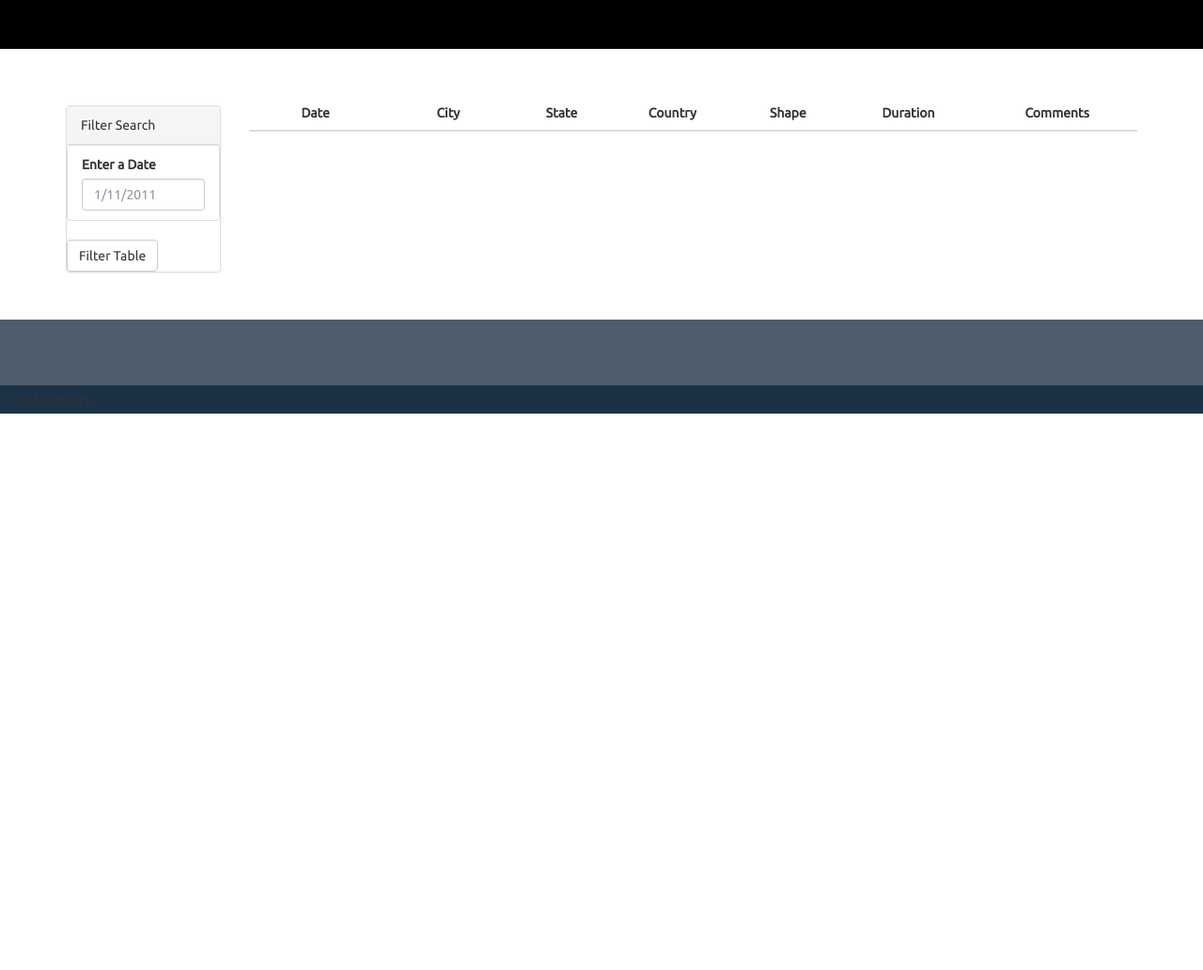
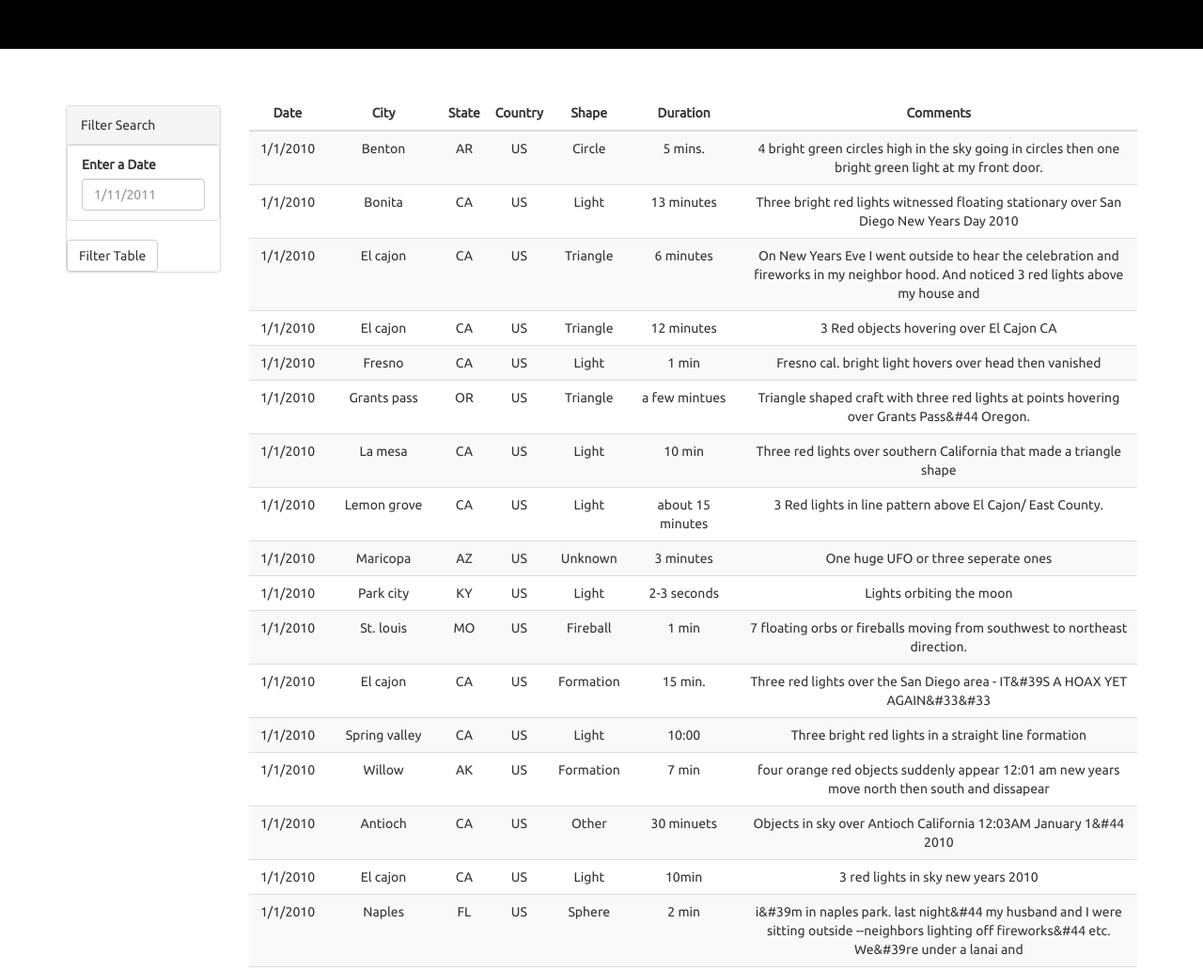
Before and after one commit to ybacoder/hw-10, a plain HTML site: page index.html in a window 1280 px wide. Shown: the part 560-1592 px from the top of the page at 94% size. Before the commit the page ends 1000 px from the top, so only its background shows below. Drawn offline with nearby package versions, Linux system fonts and the light colour scheme.

Commit message:
Add id for table body and edit style sheet to center data

```diff
--- a/index.html
+++ b/index.html
@@ -60,7 +60,7 @@
                   <th class="table-head">Comments</th>
                 </tr>
               </thead>
-              <tbody></tbody>
+              <tbody id="ufo-table-tbody"></tbody>
             </table>
           </div>
         </div>
```
